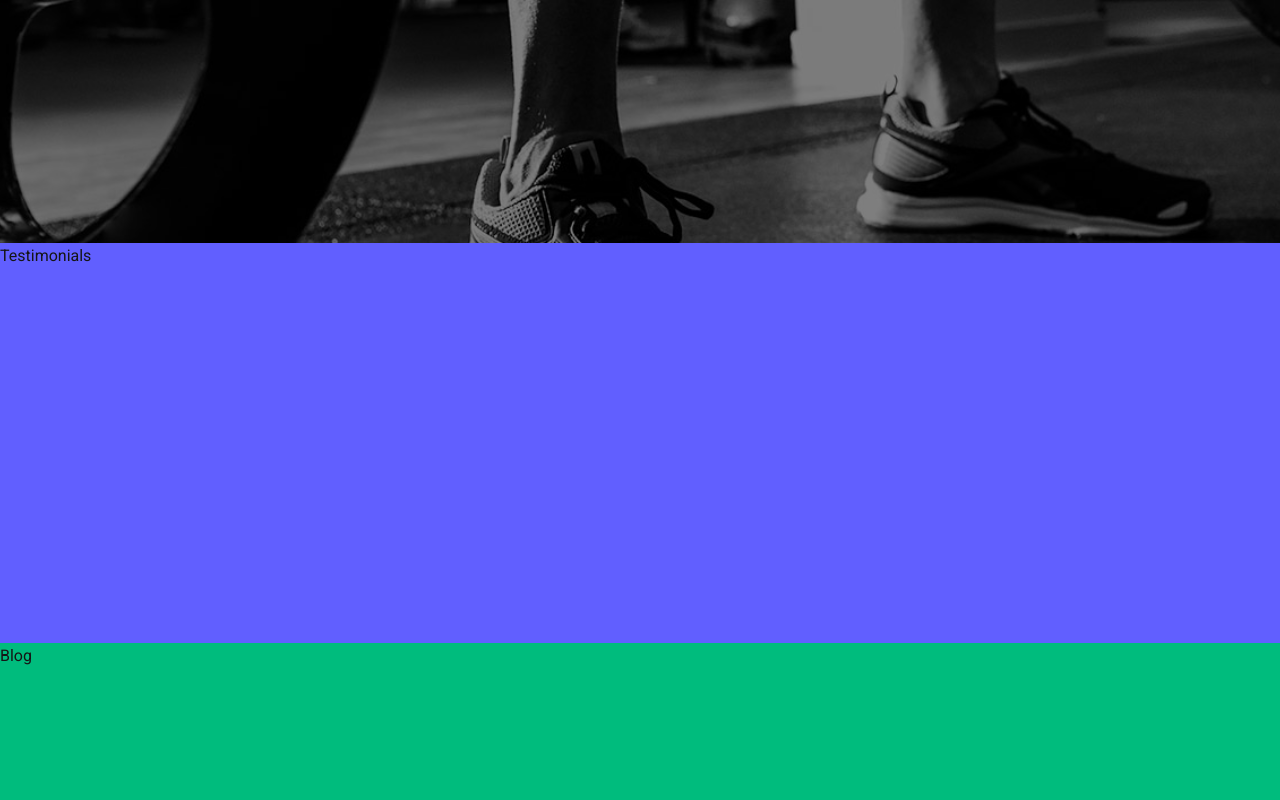
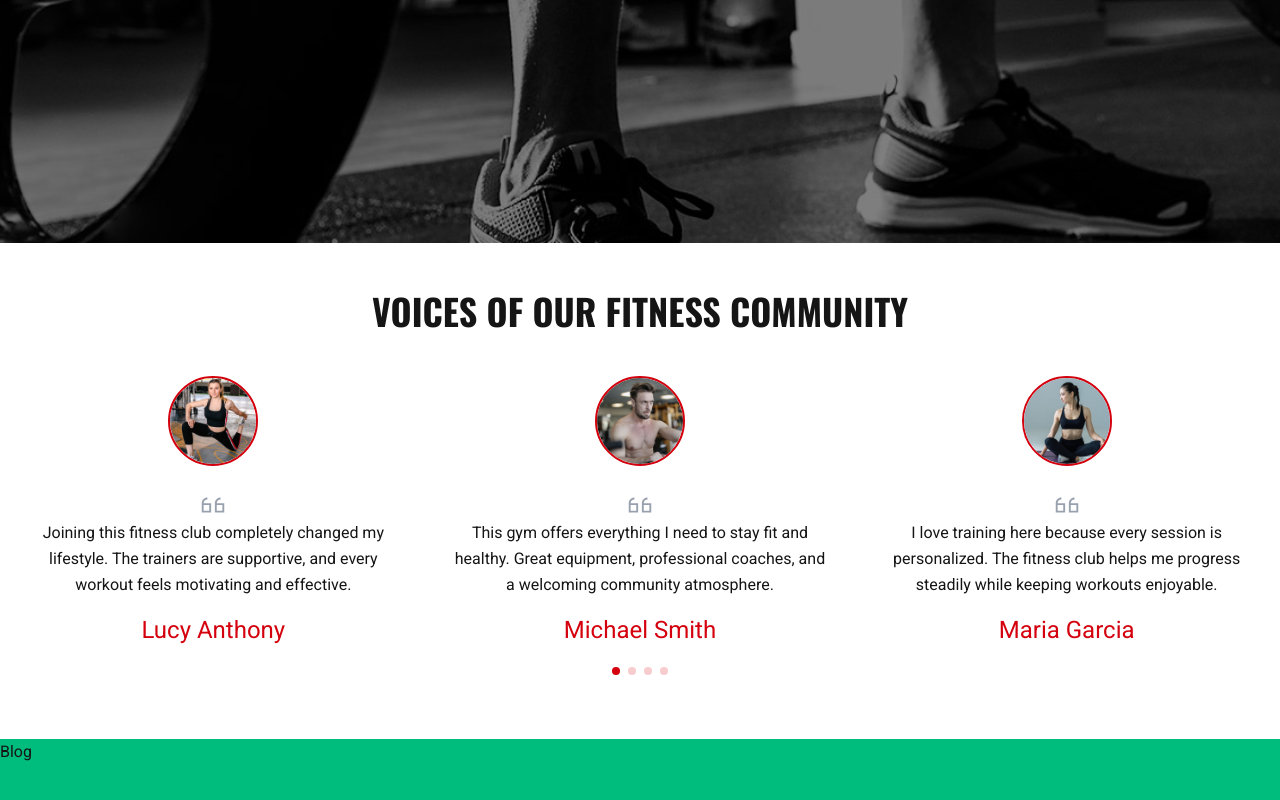
Before and after one commit to Eugensson/fit-physique, a Next.js app: page / in a window 1280 px wide. Shown: the part 5352-6152 px from the top of the page. Built offline with nearby package versions, Linux system fonts and the light colour scheme.

Commit message:
Created Testimonials section

```diff
--- a/components/membership-slider.tsx
+++ b/components/membership-slider.tsx
@@ -46,7 +46,7 @@ export const MembershipSlider = () => {
               <p className="text-accent mb-8 flex items-center gap-1">
                 <sup className="text-4xl">$</sup>
                 <strong className="text-6xl">{price}</strong>
-                <em className="self-end text-2xl">/per month</em>
+                <em className="self-end text-2xl">/month</em>
               </p>
               <CustomButton containerStyles="w-49 h-15.5" text="Buy now" />
             </div>
--- a/components/testimonials.tsx
+++ b/components/testimonials.tsx
@@ -1,7 +1,73 @@
+"use client";
+
+import "swiper/css";
+import "swiper/css/pagination";
+import Image from "next/image";
+import { motion } from "framer-motion";
+import { Pagination } from "swiper/modules";
+import { Swiper, SwiperSlide } from "swiper/react";
+import { LiaQuoteLeftSolid } from "react-icons/lia";
+
+import { fadeIn } from "@/lib/variants";
+import { TESTIMONIAL_DATA } from "@/constants";
+
 export const Testimonials = () => {
   return (
-    <section className="h-[50vh] bg-indigo-500" id="testimonials">
-      Testimonials
+    <section className="py-12 xl:py-24" id="testimonials">
+      <div className="container mx-auto">
+        <motion.h2
+          variants={fadeIn("up", 0.4)}
+          initial="hidden"
+          whileInView={"show"}
+          viewport={{ once: false, amount: 0.2 }}
+          className="h2 text-center"
+        >
+          Voices of Our Fitness Community
+        </motion.h2>
+        <motion.div
+          variants={fadeIn("up", 0.6)}
+          initial="hidden"
+          whileInView={"show"}
+          viewport={{ once: false, amount: 0.2 }}
+        >
+          <Swiper
+            slidesPerView={1}
+            spaceBetween={30}
+            modules={[Pagination]}
+            pagination={{ clickable: true }}
+            breakpoints={{
+              768: {
+                slidesPerView: 2,
+                spaceBetween: 30,
+              },
+              1024: {
+                slidesPerView: 3,
+                spaceBetween: 30,
+              },
+            }}
+            className="h-90 cursor-pointer"
+          >
+            {TESTIMONIAL_DATA.map(({ img, message, name }, index) => (
+              <SwiperSlide className="h-full" key={index}>
+                <div className="flex flex-col justify-center items-center gap-6 text-center h-full">
+                  <Image
+                    src={img}
+                    alt={`Photo client ${{ name }}`}
+                    width={90}
+                    height={90}
+                    className="rounded-full border-2 border-accent"
+                  />
+                  <div className="flex flex-col justify-center items-center">
+                    <LiaQuoteLeftSolid size={30} className="text-gray-400" />
+                    <p className="max-w-95 mb-4">{message}</p>
+                    <span className="text-2xl text-accent">{name}</span>
+                  </div>
+                </div>
+              </SwiperSlide>
+            ))}
+          </Swiper>
+        </motion.div>
+      </div>
     </section>
   );
 };
--- a/constants/index.ts
+++ b/constants/index.ts
@@ -15,7 +15,7 @@ export const NAV_LINKS = [
   { name: "classes", target: "classes", offset: -80 },
   { name: "team", target: "team", offset: -40 },
   { name: "prices", target: "prices", offset: -80 },
-  { name: "testimonials", target: "testimonials", offset: 0 },
+  { name: "testimonials", target: "testimonials", offset: -40 },
   { name: "blog", target: "blog", offset: 0 },
   { name: "contact", target: "contact", offset: 0 },
 ];
@@ -183,3 +183,42 @@ export const MEMBERSHOP_DATA = [
     ],
   },
 ];
+
+export const TESTIMONIAL_DATA = [
+  {
+    img: "/assets/testimonial/lucy.jpg",
+    message:
+      "Joining this fitness club completely changed my lifestyle. The trainers are supportive, and every workout feels motivating and effective.",
+    name: "Lucy Anthony",
+  },
+  {
+    img: "/assets/testimonial/michael.jpg",
+    message:
+      "This gym offers everything I need to stay fit and healthy. Great equipment, professional coaches, and a welcoming community atmosphere.",
+    name: "Michael Smith",
+  },
+  {
+    img: "/assets/testimonial/maria.jpg",
+    message:
+      "I love training here because every session is personalized. The fitness club helps me progress steadily while keeping workouts enjoyable.",
+    name: "Maria Garcia",
+  },
+  {
+    img: "/assets/testimonial/lucy.jpg",
+    message:
+      "Joining this fitness club completely changed my lifestyle. The trainers are supportive, and every workout feels motivating and effective.",
+    name: "Lucy Anthony",
+  },
+  {
+    img: "/assets/testimonial/michael.jpg",
+    message:
+      "This gym offers everything I need to stay fit and healthy. Great equipment, professional coaches, and a welcoming community atmosphere.",
+    name: "Michael Smith",
+  },
+  {
+    img: "/assets/testimonial/maria.jpg",
+    message:
+      "I love training here because every session is personalized. The fitness club helps me progress steadily while keeping workouts enjoyable.",
+    name: "Maria Garcia",
+  },
+];
```
